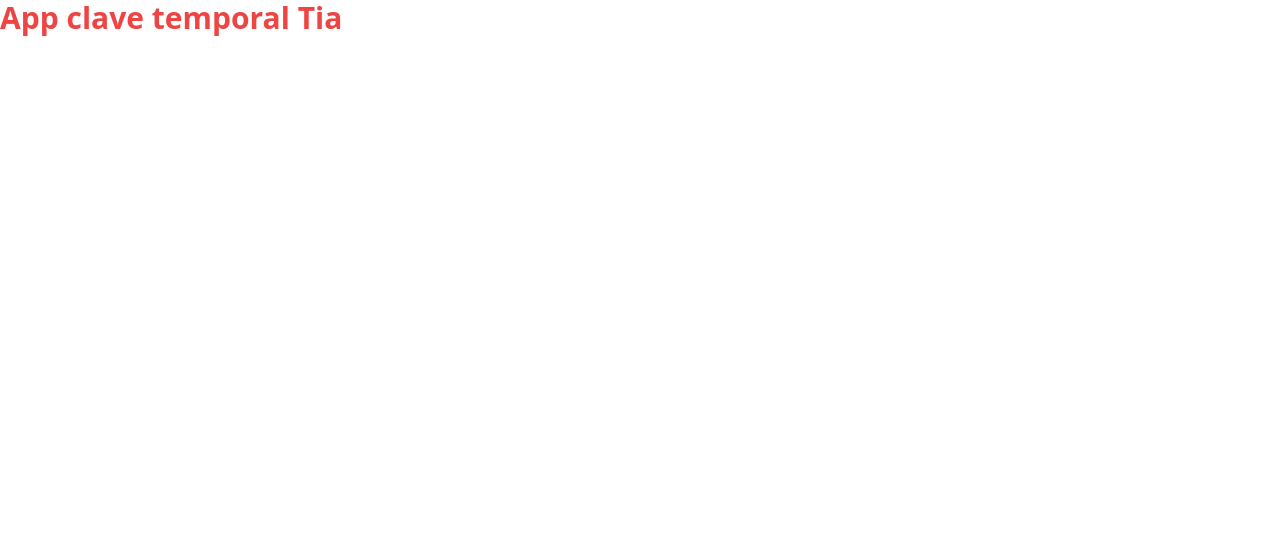
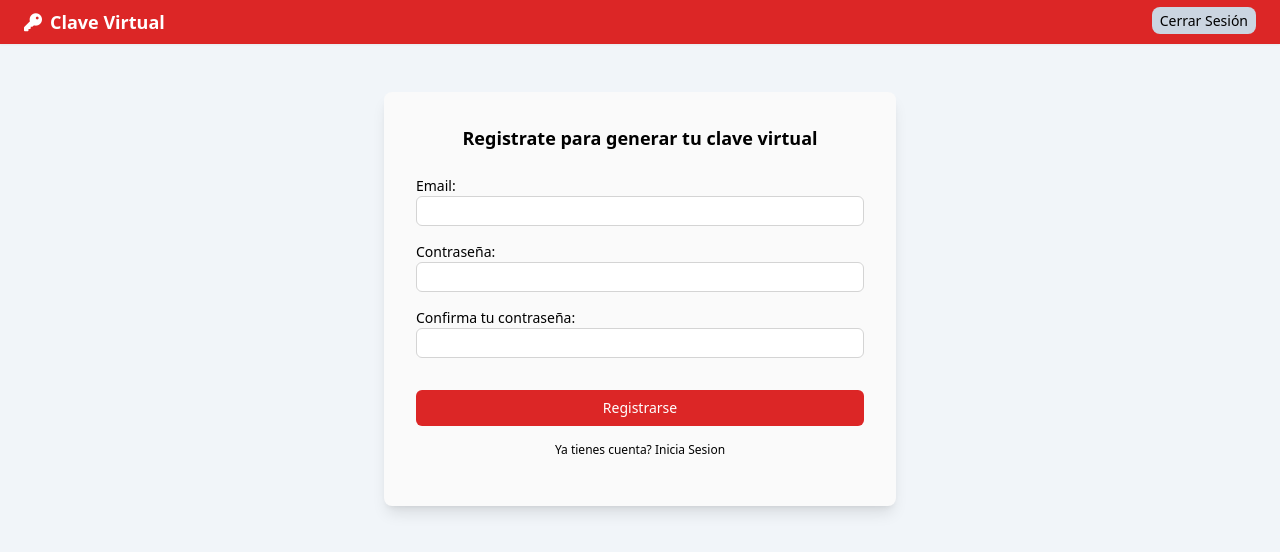
Before and after one commit to CJCB77/Prueba-Tia-Coral, a React (Vite) app in the folder frontend/token-virtual-tia/: page /register in a window 1280 px wide. Shown: the top 552 px of the page. Built offline with nearby package versions, Linux system fonts and the light colour scheme.

Commit message:
Agregue interfaz de login y registro

```diff
--- a/frontend/token-virtual-tia/index.html
+++ b/frontend/token-virtual-tia/index.html
@@ -3,10 +3,11 @@
   <head>
     <meta charset="UTF-8" />
     <meta name="viewport" content="width=device-width, initial-scale=1.0" />
-    <title>Vite + React</title>
+    <title>Clave Virtual Tia</title>
   </head>
   <body>
     <div id="root"></div>
+    <script src="https://kit.fontawesome.com/33d37a8a3d.js" crossorigin="anonymous"></script>
     <script type="module" src="/src/main.jsx"></script>
   </body>
 </html>
--- a/frontend/token-virtual-tia/src/App.jsx
+++ b/frontend/token-virtual-tia/src/App.jsx
@@ -1,7 +1,18 @@
+import { BrowserRouter as Router, Route, Routes } from "react-router-dom";
+import Navbar from "./components/Navbar";
+import Login from "./pages/Login";
+import Register from "./pages/Register";
+
 function App() {
   return (
     <>
-      <h1 className="text-3xl font-bold text-red-500">App clave temporal Tia</h1>
+      <Router>
+        <Navbar />
+        <Routes>
+          <Route path="/login" element={<Login />} />
+          <Route path="/register" element={<Register />} />
+        </Routes>
+      </Router>
     </>
   );
 }
--- /dev/null
+++ b/frontend/token-virtual-tia/src/components/Navbar.jsx
@@ -0,0 +1,21 @@
+import { Link } from "react-router-dom";
+
+function Navbar() {
+  return (
+    <nav className="bg-red-600 flex py-2 px-6 shadow-sm">
+      <h1 className="mr-5 text-lg font-bold text-white">
+        <a href="#">
+          <i className="fa-solid fa-key mr-2"></i>
+          Clave Virtual
+        </a>
+      </h1>
+      <div className="ml-auto">
+        <a className="bg-slate-300 py-1 px-2 rounded-lg hover:bg-slate-400 text-sm" href="#">
+            Cerrar Sesión
+        </a>
+      </div>
+    </nav>
+  );
+}
+
+export default Navbar;
--- a/frontend/token-virtual-tia/src/index.css
+++ b/frontend/token-virtual-tia/src/index.css
@@ -1,3 +1,7 @@
 @tailwind base;
 @tailwind components;
 @tailwind utilities;
+
+body {
+    background-color: #f1f5f9;
+}
--- /dev/null
+++ b/frontend/token-virtual-tia/src/pages/Login.jsx
@@ -0,0 +1,79 @@
+import { useState } from "react";
+
+function Login() {
+  const [email, setEmail] = useState("");
+  const [password, setPassword] = useState("");
+
+  const handleEmailChange = (e) => {
+    setEmail(e.target.value);
+  };
+
+  const handlePasswordChange = (e) => {
+    setPassword(e.target.value);
+  };
+
+  const handleSubmit = (e) => {
+    e.preventDefault();
+    console.log(email, password);
+  };
+
+  return (
+    <form
+      className="bg-neutral-50 w-2/5 px-4 py-8 mx-auto mt-12 rounded-lg shadow-lg text-sm"
+      onSubmit={handleSubmit}
+    >
+      <header>
+        <div className="text-center my-4">
+          <span className="font-bold text-xl">Iniciar Sesion</span>
+        </div>
+      </header>
+      <div className="p-4">
+        <div className="mt-4">
+          <label htmlFor="username" className="block text-sm">
+            Email:
+          </label>
+          <input
+            type="text"
+            id="email"
+            className="w-full border border-neutral-300 rounded-md p-1"
+            value={email}
+            onChange={handleEmailChange}
+          />
+        </div>
+        <div className="mt-4">
+          <label htmlFor="password" className="block text-sm">
+            Contraseña:
+          </label>
+          <input
+            type="password"
+            id="password"
+            className="w-full border border-neutral-300 rounded-md p-1"
+            value={password}
+            onChange={handlePasswordChange}
+          />
+        </div>
+      </div>
+      <footer className="p-4 rounded-b-md">
+        <button className="bg-red-600 text-white rounded-md p-2 w-full font-semibold">
+          Continuar
+        </button>
+        <div className="flex justify-between mt-4 px-2">
+          <a
+            href="/forgot-password"
+            className="text-xs font-light hover:underline decoration-gray-500"
+          >
+            Olvido su contraseña?
+          </a>
+          <a
+            href="/register"
+            className="text-xs font-light hover:underline decoration-gray-500"
+          >
+            ¿No tienes cuenta? Registrate
+          </a>
+        </div>
+      </footer>
+    </form>
+  );
+}
+
+export default Login;
--- /dev/null
+++ b/frontend/token-virtual-tia/src/pages/Register.jsx
@@ -0,0 +1,90 @@
+import { useState } from "react";
+
+function Register() {
+  const [email, setEmail] = useState("");
+  const [password, setPassword] = useState("");
+  const [confirmPassword, setConfirmPassword] = useState("");
+
+  const handleEmailChange = (e) => {
+    setEmail(e.target.value);
+  };
+
+  const handlePasswordChange = (e) => {
+    setPassword(e.target.value);
+  };
+
+  const handleConfirmPasswordChange = (e) => {
+    setConfirmPassword(e.target.value);
+  };
+
+  const handleSubmit = (e) => {
+    e.preventDefault();
+    console.log(email, password, confirmPassword);
+  };
+
+  return (
+    <form className="bg-neutral-50 w-2/5 px-4 py-8 mx-auto mt-12 rounded-lg shadow-lg text-sm" onSubmit={handleSubmit}>
+      <header>
+        <h2 className="text-center text-lg font-semibold">
+          Registrate para generar tu clave virtual
+        </h2>
+      </header>
+      <div className="p-4">
+        <div className="mt-2">
+          <label htmlFor="username" className="block text-sm">
+            Email:
+          </label>
+          <input
+            type="text"
+            id="username"
+            className="w-full border border-neutral-300 rounded-md p-1"
+            name="email"
+            value={email}
+            onChange={handleEmailChange}
+          />
+        </div>
+        <div className="mt-4">
+          <label htmlFor="password" className="block text-sm">
+            Contraseña:
+          </label>
+          <input
+            type="password"
+            id="password"
+            name="password"
+            className="w-full border border-neutral-300 rounded-md p-1"
+            value={password}
+            onChange={handlePasswordChange}
+          />
+        </div>
+        <div>
+          <label htmlFor="confirm-password" className="block text-sm mt-4">
+            Confirma tu contraseña:
+          </label>
+          <input
+            type="password"
+            id="confirm-password"
+            name="confirmPassword"
+            className="w-full border border-neutral-300 rounded-md p-1"
+            value={confirmPassword}
+            onChange={handleConfirmPasswordChange}
+          />
+        </div>
+      </div>
+      <footer className="p-4 rounded-b-md">
+        <button className="bg-red-600 text-white rounded-md p-2 w-full">
+          Registrarse
+        </button>
+        <div className="flex justify-center mt-4 px-2">
+          <a
+            href="/login"
+            className="text-xs font-light hover:underline decoration-gray-500"
+          >
+            Ya tienes cuenta? Inicia Sesion
+          </a>
+        </div>
+      </footer>
+    </form>
+  );
+}
+
+export default Register;
```
